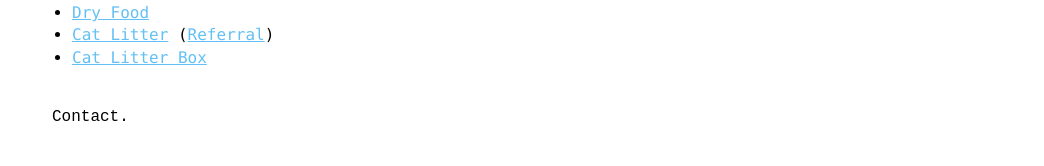
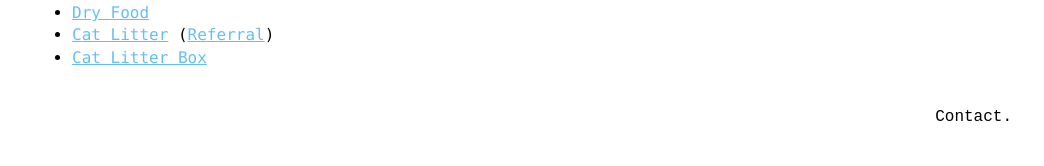
Before and after one commit to paarthxx/xyz, a Jekyll site: the page built from index.md, in a window 1280 px wide. Shown: the part 918-1084 px from the top of the page, without its empty margins (108-1152 px from the left). Built offline with Jekyll 4.4.1, drawn with Linux system fonts in a browser that asks for light colours; the repository's description, which GitHub fills in, is left out.

Commit message:
Update jekyll-theme-hacker.scss

```diff
--- a/_sass/jekyll-theme-hacker.scss
+++ b/_sass/jekyll-theme-hacker.scss
@@ -168,6 +168,7 @@ pre {
   word-wrap: normal;
   overflow: auto;
   overflow-y: hidden;
+  text-align: right;
 }
 
 code.highlighter-rouge {
@@ -177,7 +178,6 @@ code.highlighter-rouge {
   margin: 0px -3px;
   color: #aa759f;
   border-radius: 2px;
-  text-align: right;
 }
 
 table {
```
